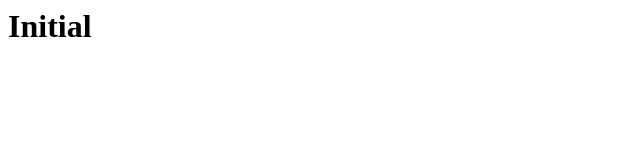
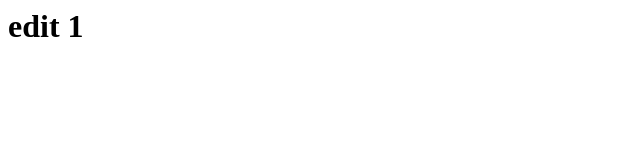
Before and after one commit to cubetjinil/TestProject, a plain HTML site: page index.html in a window 1280 px wide. Shown: the full height of the page, 0-640 px from the left. Drawn offline with Linux system fonts and the light colour scheme.

Commit message:
first edit

```diff
--- a/index.html
+++ b/index.html
@@ -1 +1 @@
-<html><h1>Initial</h1></html>
+<html><h1>edit 1</h1></html>
```
